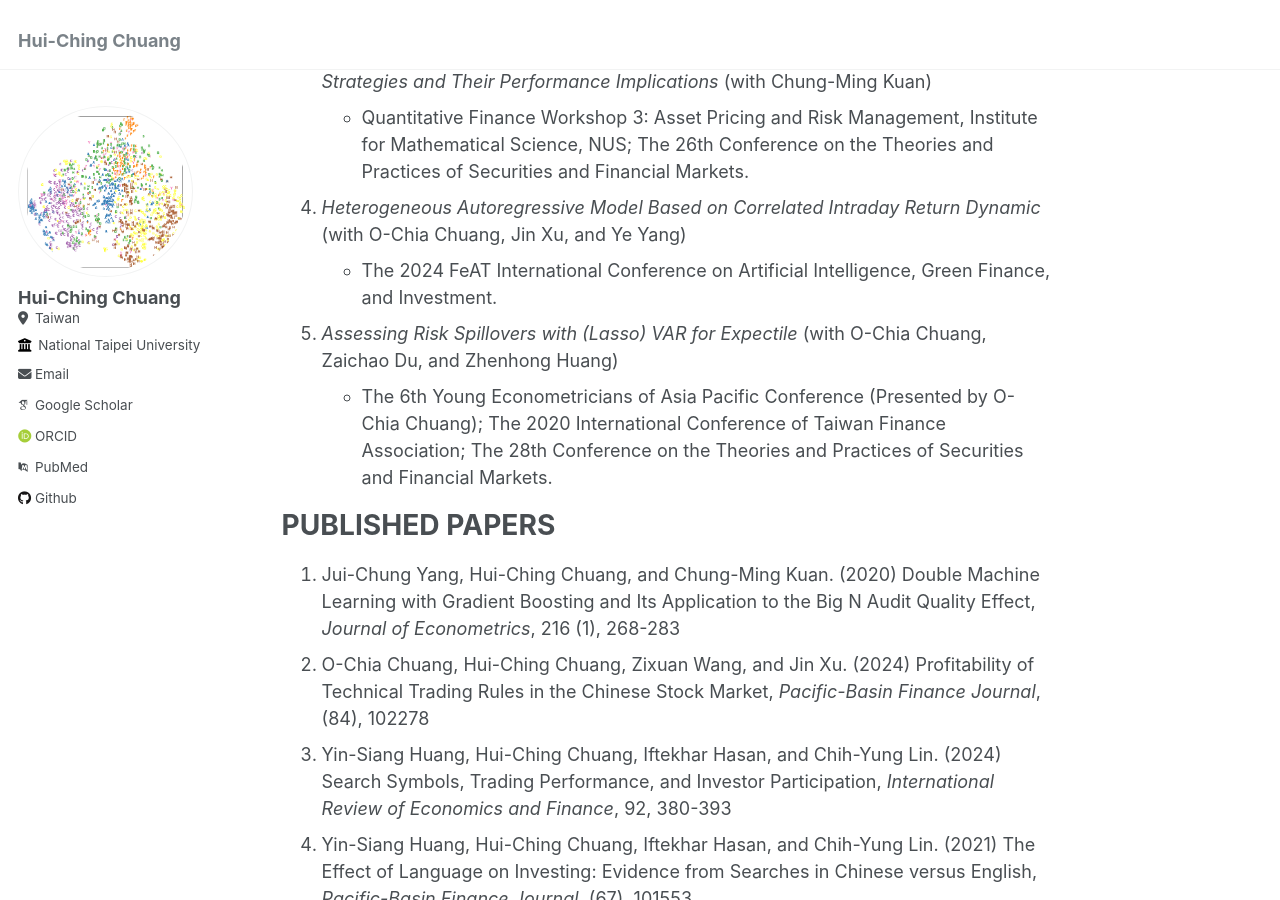
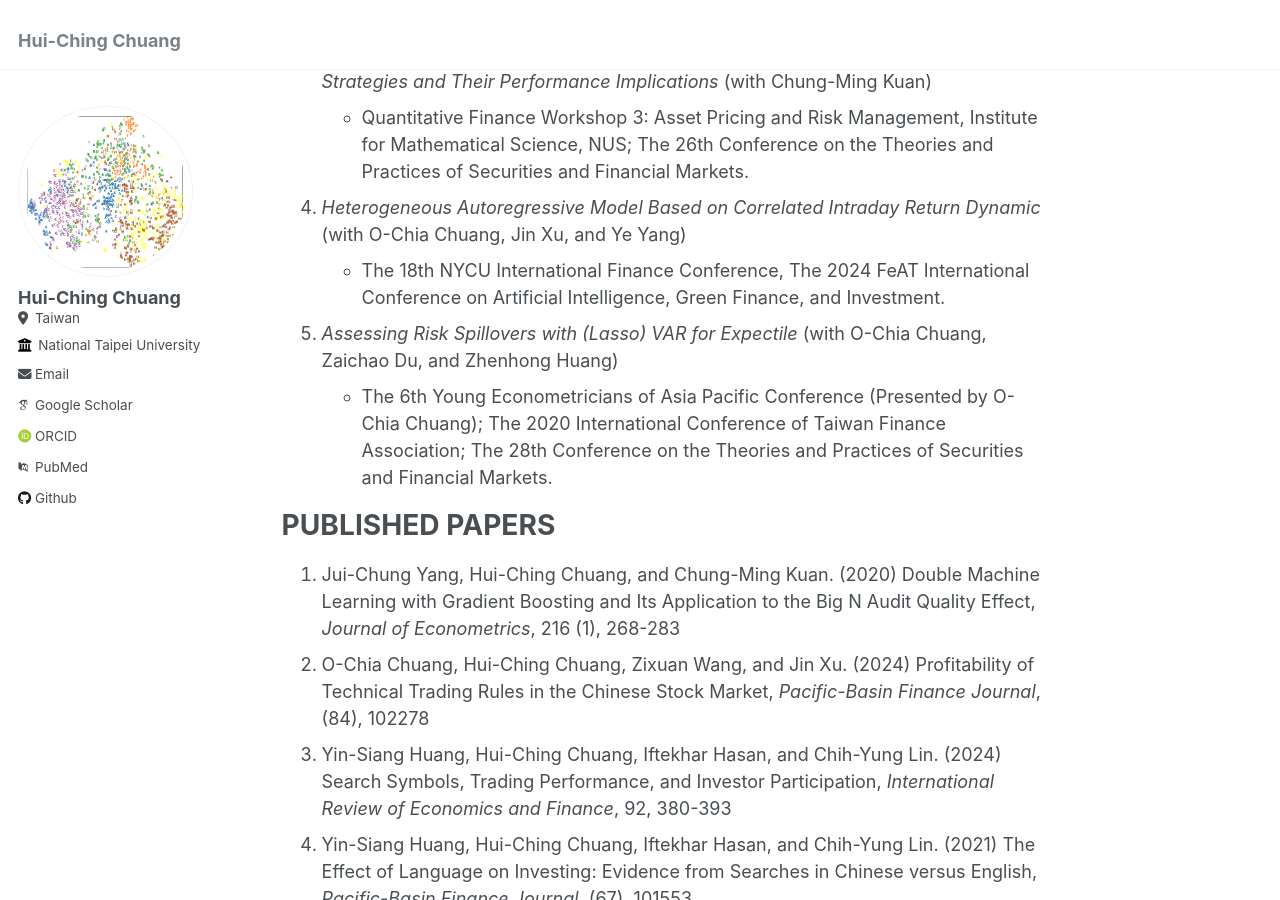
Before and after one commit to hcchuang/hcchuang.github.io, a Jekyll site: the page built from _pages/about.md, in a window 1280 px wide and 900 px high, scrolled down 704 px. Built offline with Jekyll 4.4.1, drawn with Linux system fonts in a browser that asks for light colours; some web fonts are replaced.

Commit message:
Update about.md

```diff
--- a/_pages/about.md
+++ b/_pages/about.md
@@ -20,7 +20,7 @@ WORKING PAPERS
 1.  _Machine Learning in Hedge Fund Classification: Systematic vs. Discretionary Strategies and Their Performance Implications_ (with Chung-Ming Kuan)
    - Quantitative Finance Workshop 3: Asset Pricing and Risk Management, Institute for Mathematical Science, NUS; The 26th Conference on the Theories and Practices of Securities and Financial Markets.
 1.  _Heterogeneous Autoregressive Model Based on Correlated Intraday Return Dynamic_ (with O-Chia Chuang, Jin Xu, and Ye Yang)
-   - The 2024 FeAT International Conference on Artificial Intelligence, Green Finance, and Investment.
+   - The 18th NYCU International Finance Conference, The 2024 FeAT International Conference on Artificial Intelligence, Green Finance, and Investment.
 1.  _Assessing Risk Spillovers with (Lasso) VAR for Expectile_ (with O-Chia Chuang, Zaichao Du, and Zhenhong Huang)
    - The 6th Young Econometricians of Asia Pacific Conference (Presented by O-Chia Chuang); The 2020 International Conference of Taiwan Finance Association; The 28th Conference on the Theories and Practices of Securities and Financial Markets.
 
```
